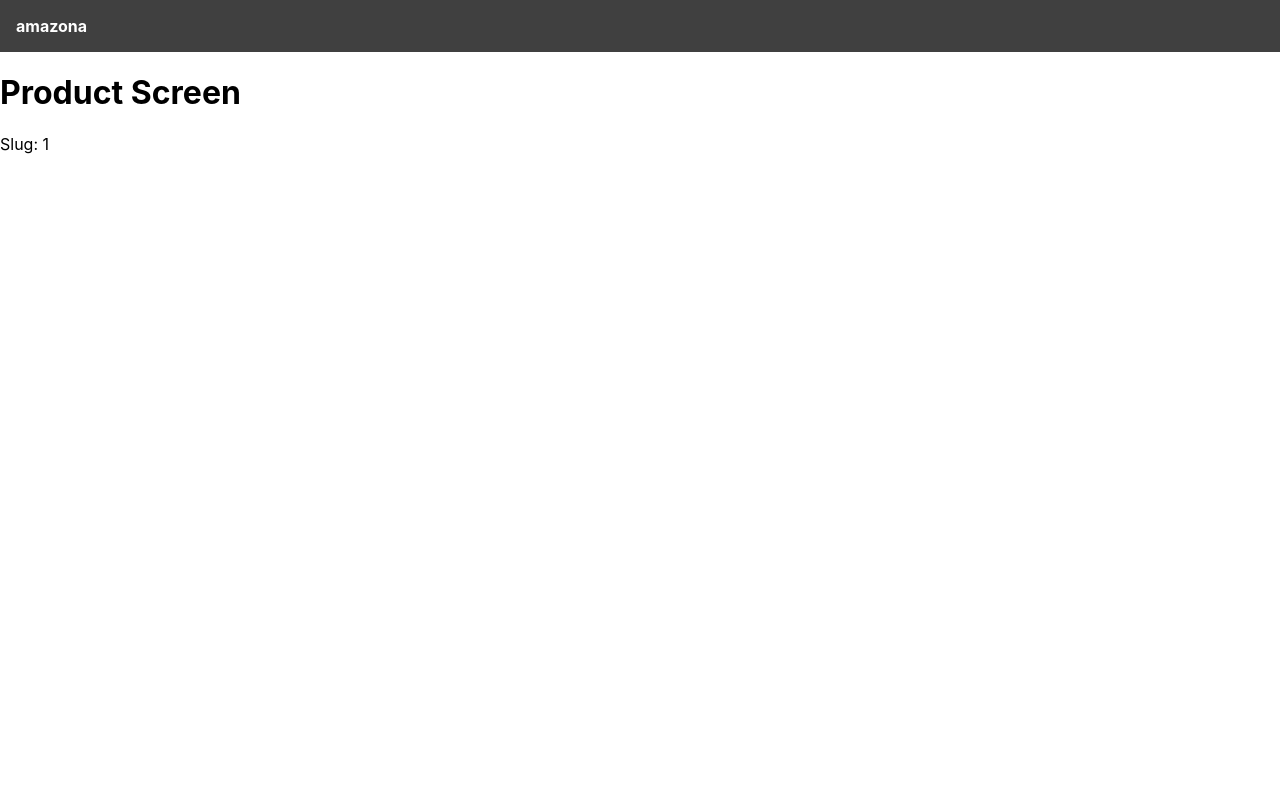
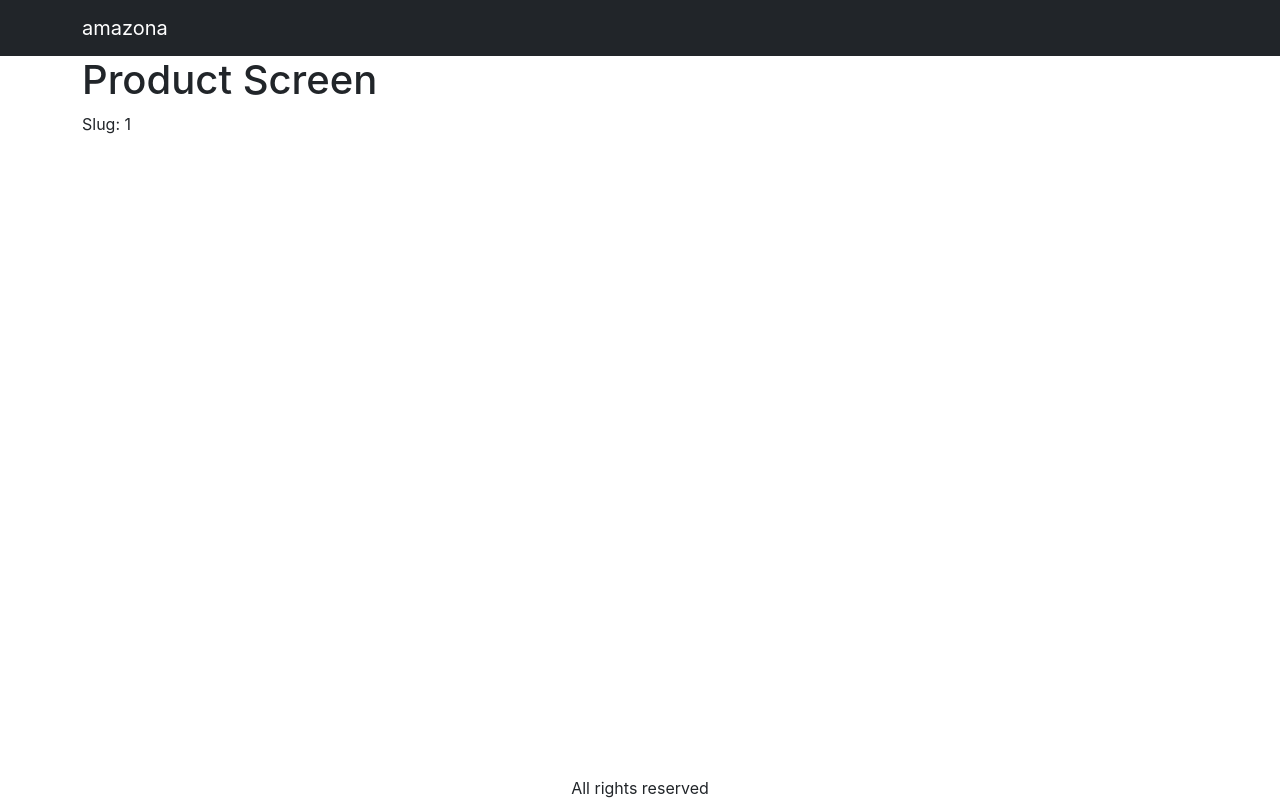
Before and after one commit to alihanselimoglu/amazonECommerce, a React (Create React App) app in the folder frontend/: page /product/1 in a window 1280 px wide. Built offline with nearby package versions, Linux system fonts and the light colour scheme.

Commit message:
add Bootstrap

```diff
--- a/frontend/package.json
+++ b/frontend/package.json
@@ -8,8 +8,11 @@
     "@testing-library/react": "^13.4.0",
     "@testing-library/user-event": "^13.5.0",
     "axios": "^1.4.0",
+    "bootstrap": "^5.3.1",
     "react": "^18.2.0",
+    "react-bootstrap": "^2.8.0",
     "react-dom": "^18.2.0",
+    "react-router-bootstrap": "^0.26.2",
     "react-router-dom": "^6.15.0",
     "react-scripts": "5.0.1",
     "use-reducer-logger": "^1.0.2",
--- a/frontend/src/App.js
+++ b/frontend/src/App.js
@@ -1,20 +1,34 @@
 import { BrowserRouter, Link, Route, Routes } from 'react-router-dom';
 import HomeScreen from './screens/HomeScreen';
 import ProductScreen from './screens/ProductScreen';
+import Navbar from 'react-bootstrap/Navbar';
+import Container from 'react-bootstrap/Container';
+import { LinkContainer } from 'react-router-bootstrap';
 
 function App() {
   return (
     <BrowserRouter>
-      <div>
+      <div className="d-flex flex-column site-container">
         <header>
-          <Link to="/">amazona</Link>
+          <Navbar bg="dark" variant="dark">
+            <Container>
+              <LinkContainer to="/">
+                <Navbar.Brand>amazona</Navbar.Brand>
+              </LinkContainer>
+            </Container>
+          </Navbar>
         </header>
         <main>
-          <Routes>
-            <Route path="/product/:slug" element={<ProductScreen />} />
-            <Route path="/" element={<HomeScreen />} />
-          </Routes>
+          <Container>
+            <Routes>
+              <Route path="/product/:slug" element={<ProductScreen />} />
+              <Route path="/" element={<HomeScreen />} />
+            </Routes>
+          </Container>
         </main>
+        <footer>
+          <div className="text-center">All rights reserved</div>
+        </footer>
       </div>
     </BrowserRouter>
   );
--- a/frontend/src/index.css
+++ b/frontend/src/index.css
@@ -7,15 +7,12 @@ body {
   -moz-osx-font-smoothing: grayscale;
 }
 
-header {
-  background-color: #404040;
-  padding: 1rem;
+.site-container{
+  min-height: 100vh;
 }
 
-header a {
-  color: #ffffff;
-  text-decoration: none;
-  font-weight: bold;
+main {
+  flex: 1;
 }
 
 .products {
--- a/frontend/src/index.js
+++ b/frontend/src/index.js
@@ -1,5 +1,6 @@
 import React from 'react';
 import ReactDOM from 'react-dom/client';
+import 'bootstrap/dist/css/bootstrap.min.css'
 import './index.css';
 import App from './App';
 import reportWebVitals from './reportWebVitals';
```
Also changed, not shown: 1 other file (tests, documents, lock files or other folders).
